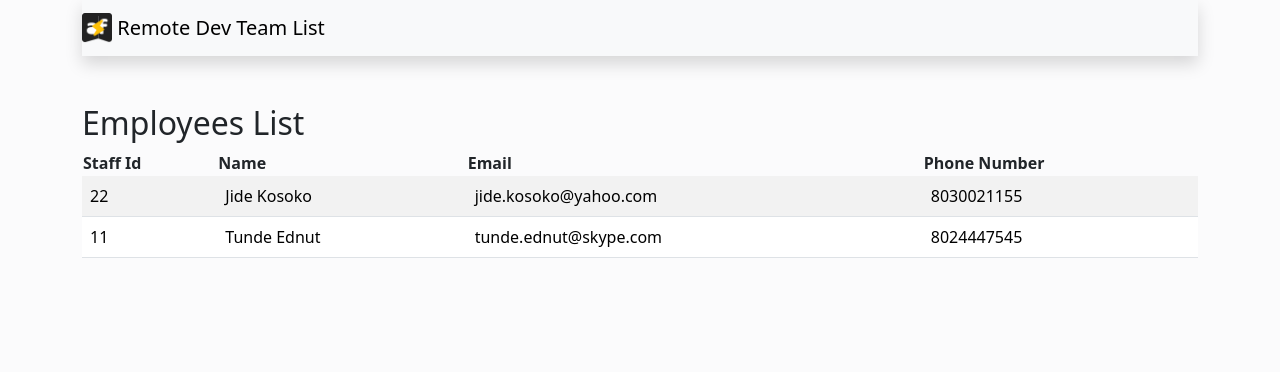
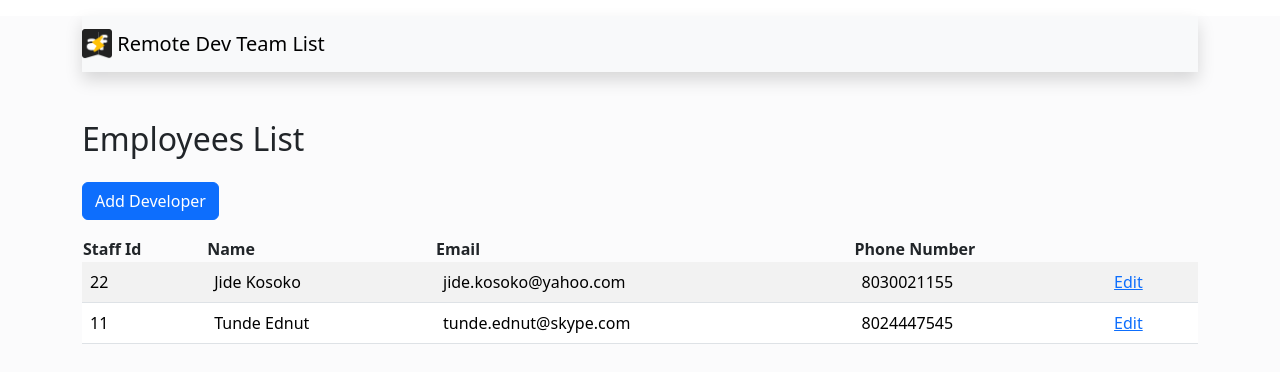
Before and after one commit to afolabiopakunle/employee-crud, an Angular app: page / in a window 1280 px wide. Shown: the top 372 px of the page. Built offline with nearby package versions, Linux system fonts and the light colour scheme.

Commit message:
edit & add employee setup

```diff
--- a/src/app/app.component.html
+++ b/src/app/app.component.html
@@ -1,5 +1,5 @@
 <div class="container-fluid">
-  <div class="container">
+  <div class="container mt-3">
     <app-header></app-header>
     <router-outlet></router-outlet>
   </div>
--- a/src/app/pages/employees/employees.component.html
+++ b/src/app/pages/employees/employees.component.html
@@ -1,11 +1,14 @@
 <div class="mt-5">
     <h2>Employees List</h2>
+
+    <a routerLink="employee/add/0" class="btn btn-primary my-3">Add Developer</a>
     <table class="table table-striped">
         <thead>
                 <td>Staff Id</td>
                 <td>Name</td>
                 <td>Email</td>
                 <td>Phone Number</td>
+                <td></td>
         </thead>
         <tbody>
             <tr *ngFor="let employee of employees; let i = index">
@@ -13,6 +16,7 @@
               <td>{{ employee.name }}</td>
               <td>{{ employee.email }}</td>
               <td>{{ employee.phone }}</td>
+              <td><a [routerLink]="['employee/edit', employee.id]">Edit</a></td>
             </tr>
         </tbody>
     </table>
```
